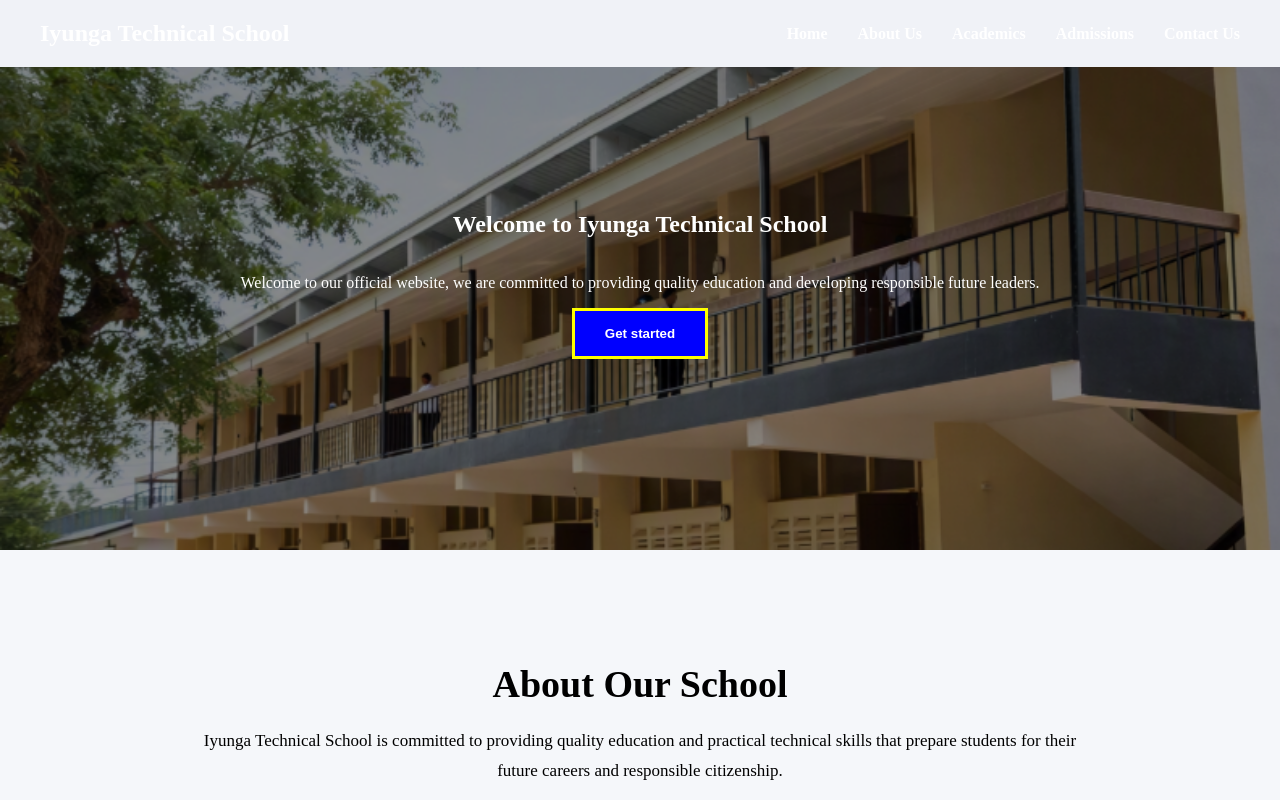
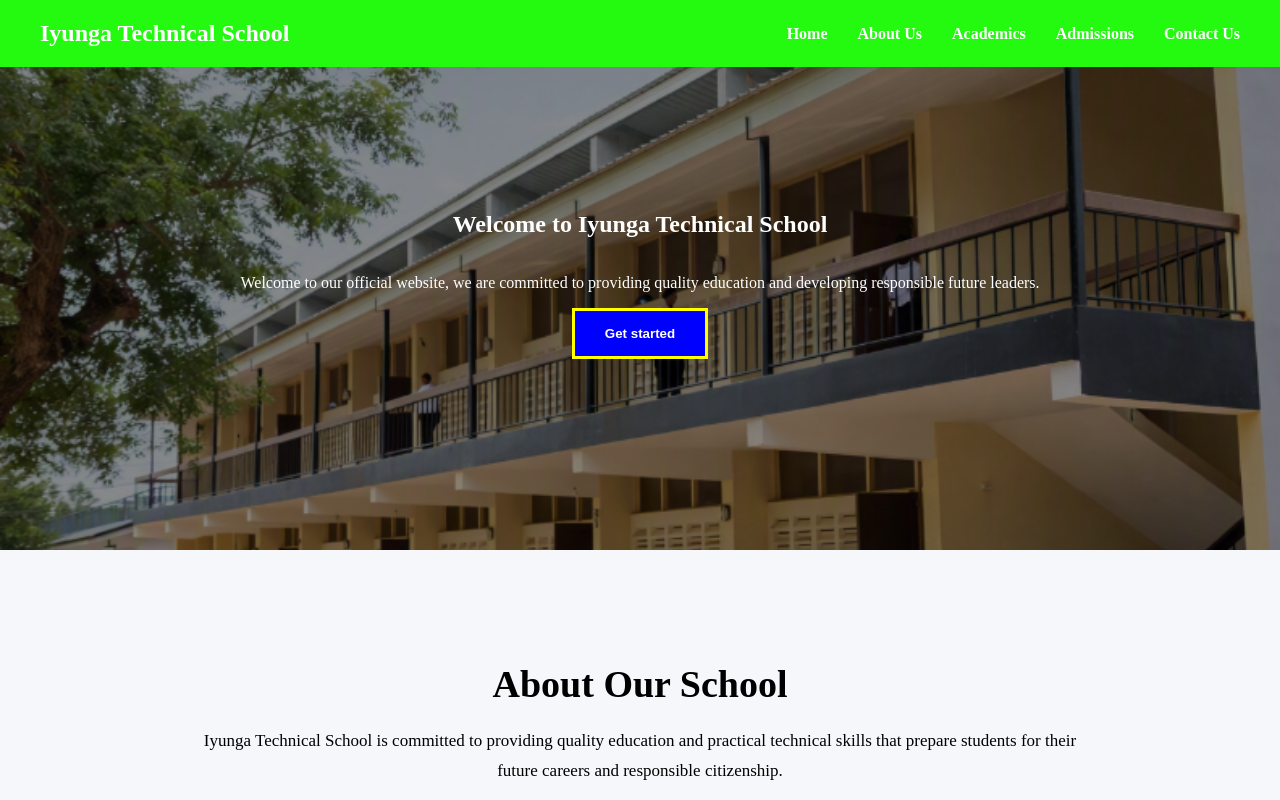
Before and after one commit to kelvinowenya2903-glitch/iyunga-technical-school, a React (Vite) app: page / in a window 1280 px wide. Shown: the top 800 px of the page. Built offline with nearby package versions, Linux system fonts and the light colour scheme.

Commit message:
Update homepage

```diff
--- a/src/index.css
+++ b/src/index.css
@@ -12,7 +12,7 @@ nav {
 
   padding: 20px 40px;
 
-  background-color: #f0f2f7;
+  background-color: #23fa10;
   color: white;
 
   z-index: 1000;
```
